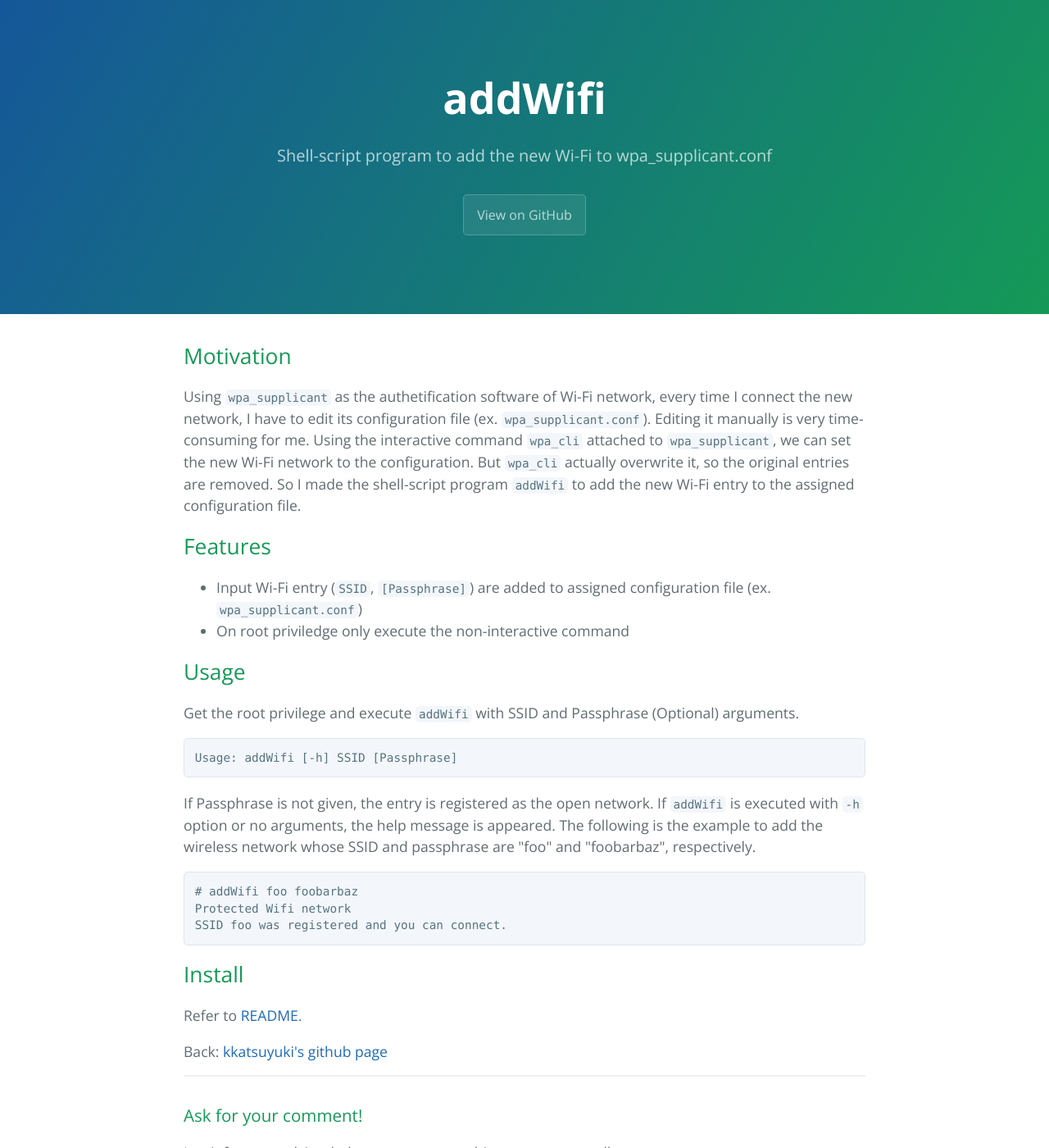
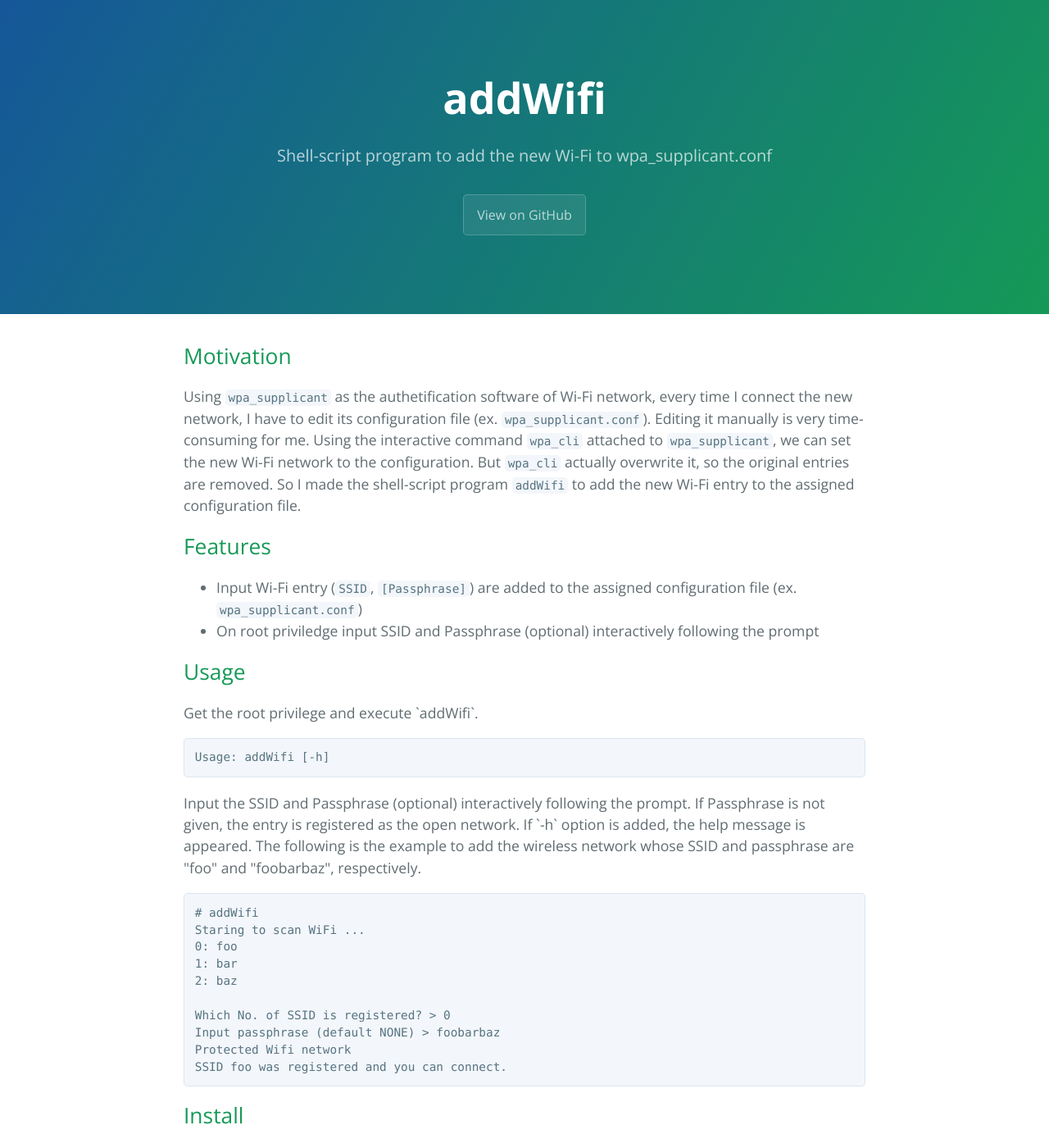
Before and after one commit to kkatsuyuki/wifi-entries-setup, a Jekyll site: the page built from docs/index.html, in a window 1280 px wide and 1400 px high. Shown: the whole window at 82% size. Built offline with Jekyll 4.4.1, drawn with Linux system fonts in a browser that asks for light colours.

```diff
--- a/docs/index.html
+++ b/docs/index.html
@@ -21,9 +21,9 @@ the assigned configuration file.
 <h2 id="org1635807">Features</h2>
 <div class="outline-text-2" id="text-org1635807">
 <ul class="org-ul">
-<li>Input Wi-Fi entry (<code>SSID</code>, <code>[Passphrase]</code>) are added to assigned configuration
+<li>Input Wi-Fi entry (<code>SSID</code>, <code>[Passphrase]</code>) are added to the assigned configuration
 file (ex. <code>wpa_supplicant.conf</code>)</li>
-<li>On root priviledge only execute the non-interactive command</li>
+<li>On root priviledge input SSID and Passphrase (optional) interactively following the prompt</li>
 </ul>
 </div>
 </div>
@@ -32,22 +32,28 @@ file (ex. <code>wpa_supplicant.conf</code>)</li>
 <h2 id="orgb246330">Usage</h2>
 <div class="outline-text-2" id="text-orgb246330">
 <p>
-Get the root privilege and execute <code>addWifi</code>
-with SSID and Passphrase (Optional) arguments.
+Get the root privilege and execute `addWifi`.
 </p>
 <pre class="example">
-Usage: addWifi [-h] SSID [Passphrase]
+Usage: addWifi [-h]
 </pre>
 
 <p>
+Input the SSID and Passphrase (optional) interactively following the prompt.
 If Passphrase is not given, the entry is registered as the open network.
-If <code>addWifi</code> is executed with <code>-h</code> option or no arguments, the help
-message is appeared.
+If `-h` option is added, the help message is appeared.
 The following is the example to add the wireless
 network whose SSID and passphrase are "foo" and "foobarbaz", respectively.
 </p>
 <pre class="example">
-# addWifi foo foobarbaz
+# addWifi
+Staring to scan WiFi ...
+0: foo
+1: bar
+2: baz
+
+Which No. of SSID is registered? &gt; 0
+Input passphrase (default NONE) &gt; foobarbaz
 Protected Wifi network
 SSID foo was registered and you can connect.
 </pre>
```
Also changed, not shown: docs/org/index.org (+14 -8 lines).
